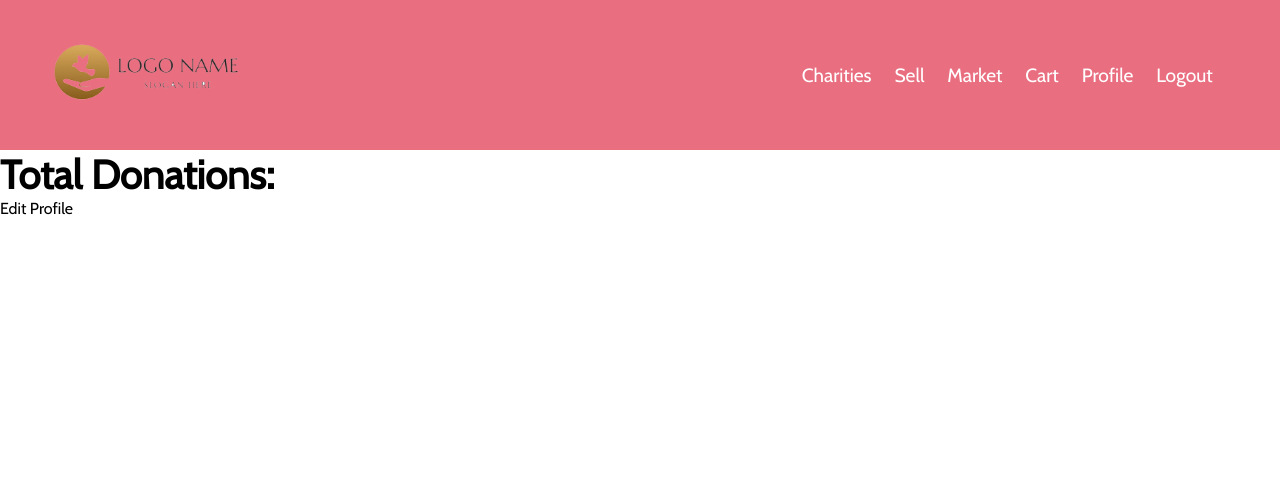
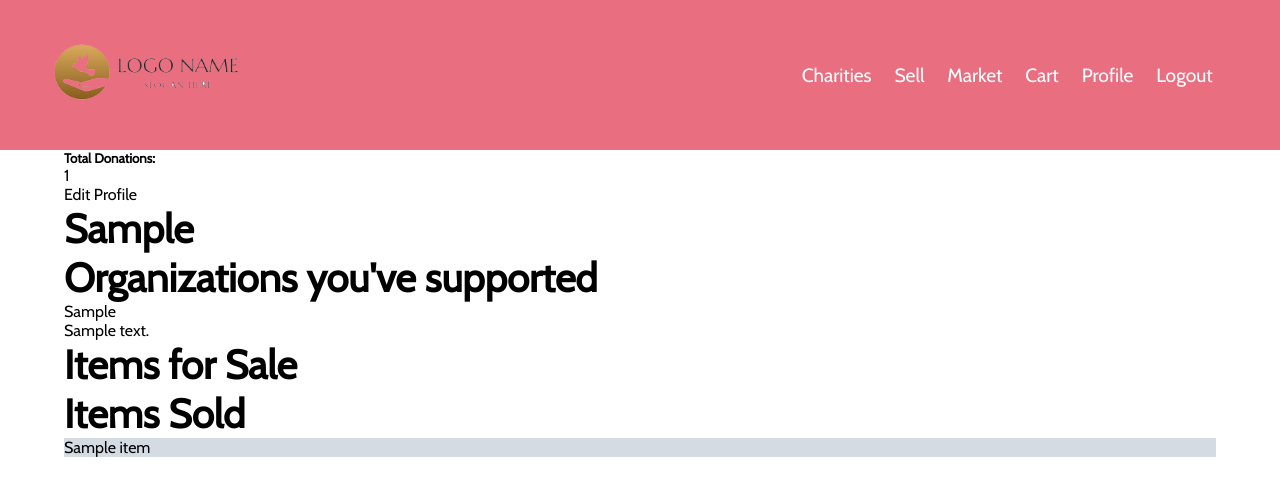
Before and after one commit to kcsommers/goodmarket, a Django app: page /profile/ in a window 1280 px wide. Shown: the top 496 px of the page. Run offline with Django 3.2, Linux system fonts and the light colour scheme; a user stored in the database is signed in; tables that the repository leaves empty hold one stand-in row (values such as "Sample post"); grey boxes marked "Sample" are stand-in pictures; some libraries are stand-ins or nearby versions.

Commit message:
profile nonsense

```diff
--- a/main_app/static/css/main.css
+++ b/main_app/static/css/main.css
@@ -187,6 +187,7 @@ textarea {
 .filter {
 	display: none;
 }
+
 /*****************************************************
 				SELL PAGE
 *****************************************************/
@@ -255,23 +256,10 @@ textarea {
 }
 
 /*****************************************************/
-.profile-update-container {
-	padding: 5em;
-}
 
-.profile-update-container input[type=text] {
-	width: 100%;
-	font-size: 1.3em;
-	margin-top: 0.5em;
-	padding: 0.5em;
-	outline: none;
-	border: none;
-	border-left: 2px solid green;
-}
-
-.profile-update-container form div {
-	margin: 2em 0;
-}
+/*****************************************************
+				PROFILE PAGE
+*****************************************************/
 
 
 /***************** JACOB CSS *************************/
--- a/main_app/templates/profile.html
+++ b/main_app/templates/profile.html
@@ -1,11 +1,44 @@
 {% extends 'base.html' %}
 {% block content %}
 
-<section class="profile-section">
+<section class="profile-section container">
 	<div class="profile-container">
 		<div class="charity-amount">
-			<h3>Total Donations:</h3>
+			<h5>Total Donations:</h5>
+			<p>{{profile.charity}}</p>
+		</div>
+		<div style="background-image: url(/media/{{profile.image}})" class="profile-picture">
+		</div>
+		<div class="profile-location">
 			<a href="/profile/update">Edit Profile</a>
+			<h3>{{profile.location}}</h3>
+		</div>
+		<div class="profile-charities">
+			<h3>Organizations you've supported</h3>
+			{% for item in sold_items %}
+				<div>
+					<p>{{item.charity}}</p>
+				</div>
+			{% endfor %}
+		</div>
+		<div class="profile-bio">
+			<p>{{profile.bio}}</p>
+		</div>
+		<div class="profile-selling">
+			<h3>Items for Sale</h3>
+			{% for item in selling_items %}
+				<div style="background-image: url(/media/{{item.image}})">
+					<p>{{item.name}}</p>
+				</div>
+			{% endfor %}
+		</div>
+		<div class="profile-sold">
+			<h3>Items Sold</h3>
+			{% for item in sold_items %}
+				<div style="background-image: url(/media/{{item.image}})">
+					<p>{{item.name}}</p>
+				</div>
+			{% endfor %}
 		</div>
 	</div>
 </section>
--- a/main_app/views.py
+++ b/main_app/views.py
@@ -104,10 +104,12 @@ def profile_update(request):
 
 @login_required
 def profile(request):
-	try:
-		profile = Profile.objects.get(user=request.user)
-		return render(request, 'profile.html', {'user': request.user, 'profile': profile})
-	except:
+	profile = Profile.objects.get(user=request.user)
+	if(profile):
+		sellingItems = Item.objects.all().filter(user=request.user, sold=False)
+		soldItems = Item.objects.all().filter(user=request.user, sold=True)
+		return render(request, 'profile.html', {'user': request.user, 'profile': profile, 'selling_items': sellingItems, 'sold_items': soldItems})
+	else:
 		print('NO PROFILE')
 		return HttpResponseRedirect('/profile/update/')
 
@@ -121,9 +123,6 @@ def post_profile(request):
 	else:
 		print('NOT VALID')
 		return HttpResponseRedirect('/profile/update')
-
-
-
 
 def charity(request):
 	return render(request, 'charity.html')
@@ -143,20 +142,3 @@ def thecart(request, item_id):
 	})
 	cart.items.add(item)
 	return HttpResponseRedirect("/cart/")
-	# Get all items
-	cart = Item.objects.all()
-	subtotal = Item.objects.aggregate(Sum('price'))
-	charity_sum = 0
-	for item in cart:
-		charity_sum += item.price * item.charity_percent
-	# Total percentage of cart going to charity
-	percentage_to_charity = Decimal(charity_sum / subtotal["price__sum"])
-	percentage_to_charity = round(percentage_to_charity, 2)
-	# Total dollar value of cart going to charity
-	total_to_charity = round(charity_sum / 100, 2)
-	return render(request, "cart.html", {
-		"items": cart,
-		"subtotal": subtotal["price__sum"],
-		"percentage_to_charity": percentage_to_charity,
-		"total_to_charity": total_to_charity
-	})
```
Also changed, not shown: main_app/media/item_images/photo.jpg (added), main_app/media/profile_images/photo_roVRrMs.jpg (added).
